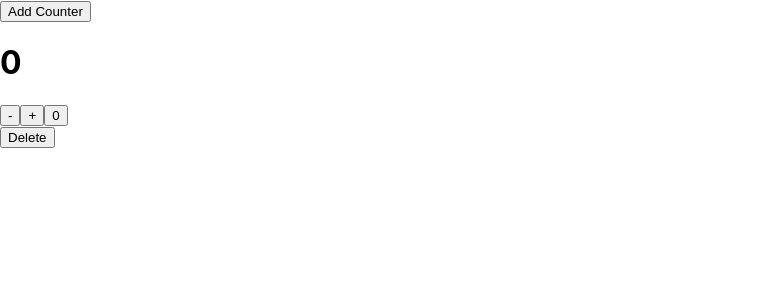
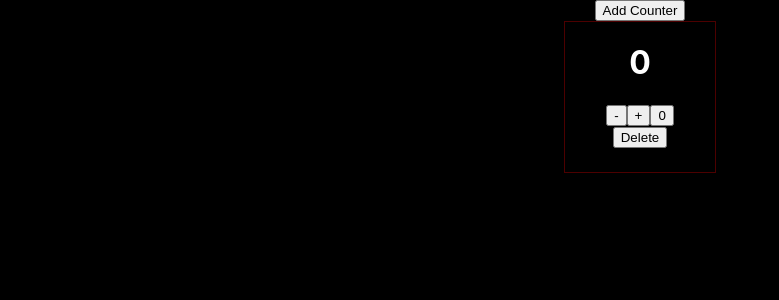
Before and after one commit to radishmouse/react-redux-together, a React (Create React App) app: page / in a window 1280 px wide. Both pictures are taken after a click on the button "Add Counter". Shown: the top 300 px of the page, without its empty margins (0-779 px from the left). Built offline with nearby package versions, Linux system fonts and the light colour scheme.

Commit message:
adds some styling

```diff
--- a/src/CounterApp.js
+++ b/src/CounterApp.js
@@ -14,8 +14,8 @@ const store = createStore(counts);
 
 export default function CounterApp() {
     return (
-        <Provider store={store}>
-          <Counters />
-        </Provider>
+      <Provider store={store}>
+        <Counters />
+      </Provider>
     );
 }
--- a/src/components/Counters.js
+++ b/src/components/Counters.js
@@ -7,8 +7,9 @@ export default function Counters({
   handleDel
 }) {
   return (
-    <div>
+    <>
       <button onClick={handleAdd}>Add Counter</button>
+      <div className="counters">
       {
         counts.map((c, i) => {
           return (
@@ -19,12 +20,13 @@ export default function Counters({
               count={c.count}
             />
               <button onClick={() => {
-                handleDel(i)
+                handleDel(c.id)
               }}>Delete</button>
             </div>
           );
         })
       }
-    </div>
+      </div>
+    </>
   );
 }
--- a/src/index.css
+++ b/src/index.css
@@ -11,3 +11,34 @@ code {
   font-family: source-code-pro, Menlo, Monaco, Consolas, 'Courier New',
     monospace;
 }
+
+body, html {
+  height: 100%;
+  width: 100%;
+  background-color: black;
+  color: white;
+}
+
+#root {
+  height: 100%;
+  width: 100%;
+  display: flex;
+  flex-direction: column;
+  align-items: center;
+}
+
+.counters {
+  width: 100%;
+  display: flex;
+  flex-wrap: wrap;
+  flex-direction: row;
+  justify-content: center;
+  align-items: column
+}
+
+.counters > div {
+  height: 150px;
+  width: 150px;
+  text-align: center;
+  border: 1px solid rgba(255, 0, 0, 0.3);
+}
--- a/src/reducers.js
+++ b/src/reducers.js
@@ -19,7 +19,7 @@ export function counts(state=[], action) {
     newState.push(count(undefined, action));
     break;
   case DEL_COUNT:
-    newState.splice(action.payload.id, 1);
+    newState = newState.filter(c => c.id !== action.payload.id);
     break;
   case INCREMENT:
   case DECREMENT:
```
